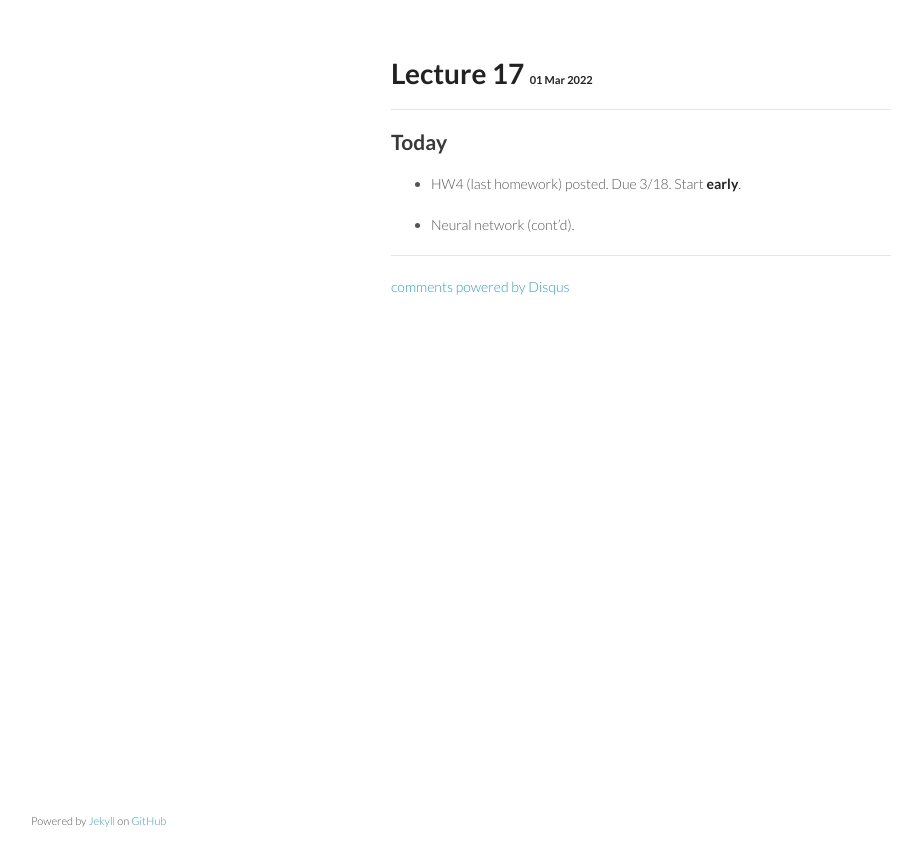
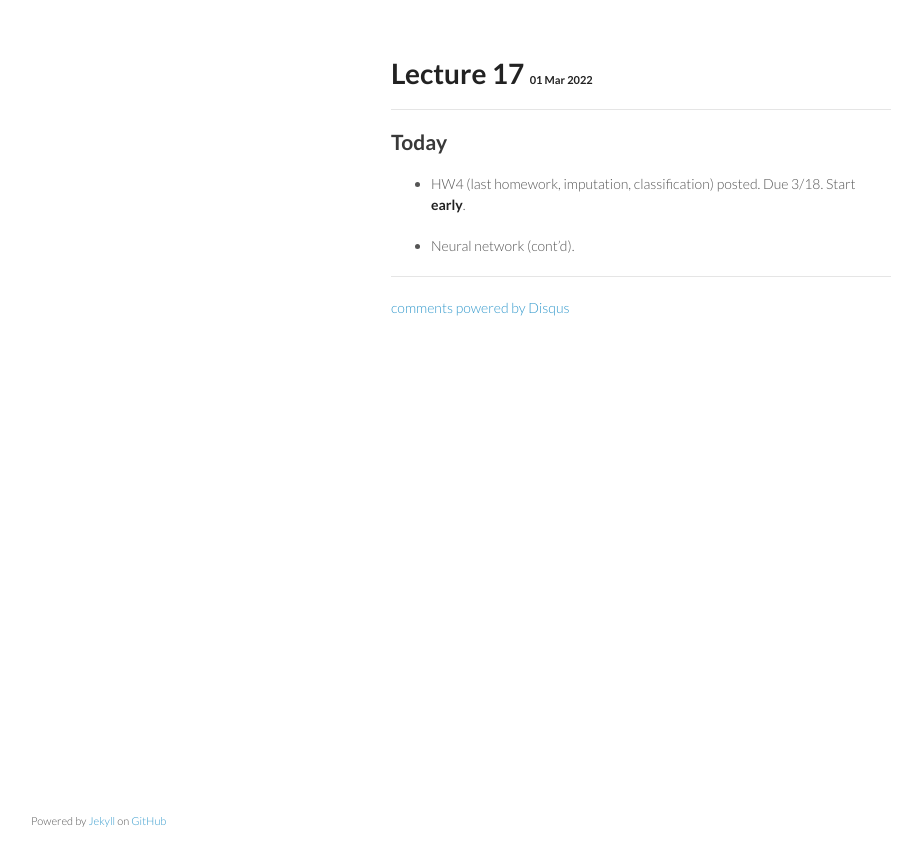
Before and after one commit to ucla-biostat-203b/2022winter, a Jekyll site: the page built from _posts/2022-03-01-week9-day1.md, in a window 1280 px wide. Shown: the top 866 px of the page, without its empty margins (179-1101 px from the left). Built offline with Jekyll 4.4.1, drawn with Linux system fonts in a browser that asks for light colours; comment, search, counter and statistics services are not loaded.

Commit message:
minor edits

```diff
--- a/_posts/2022-03-01-week9-day1.md
+++ b/_posts/2022-03-01-week9-day1.md
@@ -6,6 +6,6 @@ category: biostat203bwinter2022
 
 ## Today
 
-* HW4 (last homework) posted. Due 3/18. Start **early**.
+* HW4 (last homework, imputation, classification) posted. Due 3/18. Start **early**.
 
 * Neural network (cont'd).
```
